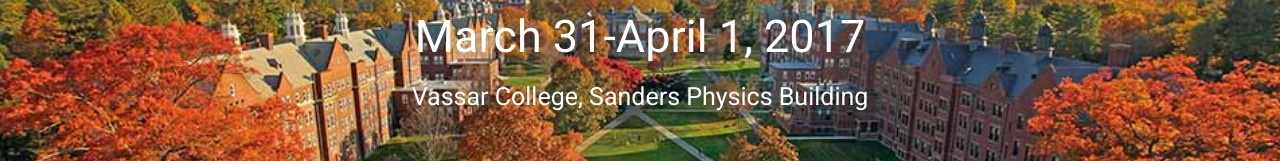
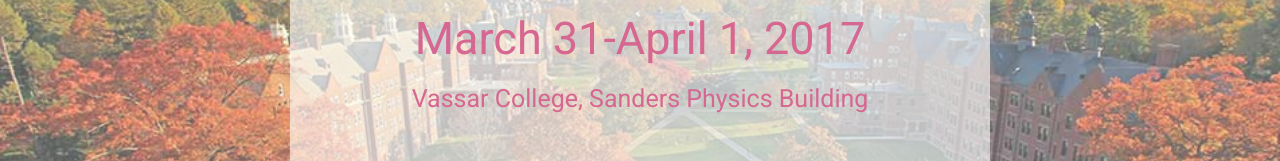
Before and after one commit to zhanwenchen/communityhack.io, a website: page client/index.html in a window 1280 px wide. Shown: the part 313-474 px from the top of the page. Drawn offline with Linux system fonts and the light colour scheme; some packages are replaced by stand-ins of ours.

Commit message:
added hero container background

```diff
--- a/client/stylesheets/main.css
+++ b/client/stylesheets/main.css
@@ -94,11 +94,11 @@
     border-top: 1px solid #e0e0e0;
     display: block;
     height: 1px;
-    margin: 20px 0
+    margin: 20px 0;
 }
 
 figure {
-    margin: 24px 1em
+    margin: 24px 1em;
 }
 
 figcaption {
@@ -2608,11 +2608,26 @@
     min-height: 680px;
     padding-top: 5%;
     position: relative;
-    background-image: url(../images/vassar_quad.jpg);
+    /*background-image: url(../images/vassar_quad.jpg);*/
     background-size: cover;
     background-position: center top;
     font-family: "Roboto",sans-serif;
-    color: white
+    color: #d66790;
+}
+
+section.hero::after {
+  content : "";
+  display: block;
+  position: absolute;
+  top: 0;
+  left: 0;
+  background-image: url(../images/vassar_quad.jpg);
+  background-color: white;
+  background-size: cover;
+  width: 100%;
+  height: 100%;
+  opacity : 0.65;
+  z-index: -1;
 }
 
 section.hero .social-links {
@@ -2630,7 +2645,7 @@
 section.hero .logo {
     display: block;
     max-width: 500px;
-    margin: auto
+    margin: auto;
 }
 
 @media only screen and (max-width: 640px) {
@@ -2642,7 +2657,8 @@
 section.hero .event-date,section.hero .event-location {
     width: 100%;
     text-align: center;
-    margin-top: 10px
+    margin-top: 10px;
+    color: #d66790;
 }
 
 @media only screen and (max-width: 640px) {
@@ -2677,17 +2693,20 @@
 section.hero .animation-container.left {
     height: 100px;
     bottom: -75px;
-    left: -50px
+    left: -50px;
 }
 
 section.hero .container {
     height: 100%;
     margin-top: -2%;
-    padding-top: 5%
+    padding-top: 5%;
+    position: relative;
+    background-color: rgba(255, 255, 255, 0.6);
+    border-radius: 30px 30px 30px 30px;
 }
 
 section.intro .container {
-    max-width: 650px
+    max-width: 650px;
 }
 
 @media only screen and (max-width: 640px) {
```
Also changed, not shown: client/images/logo.png.
